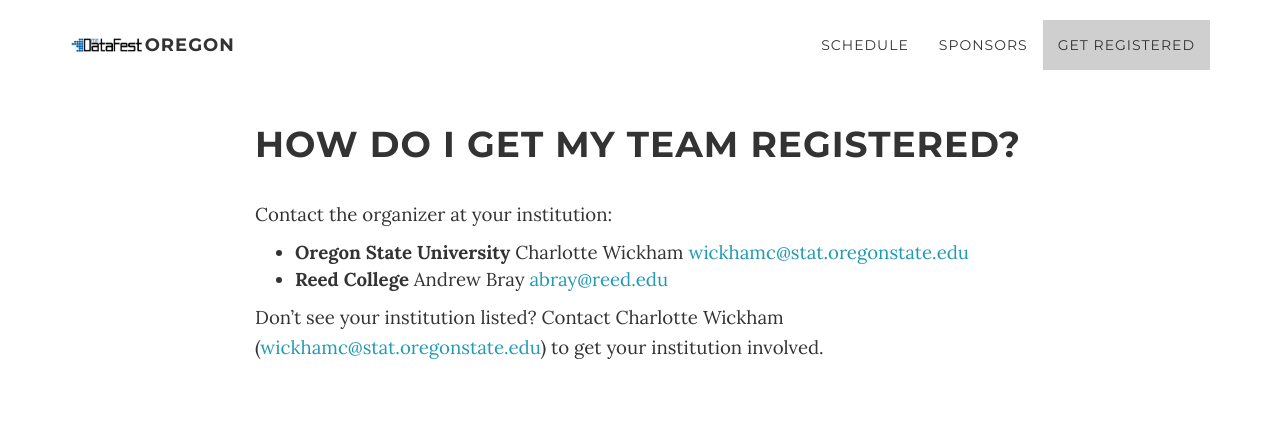
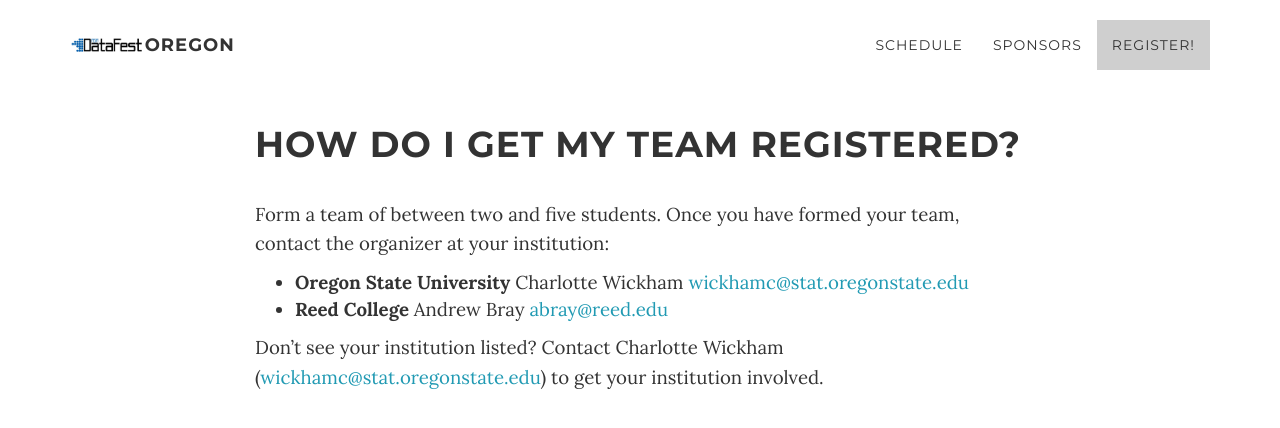
Before and after one commit to cwickham/DataFestOregon, a Jekyll site: the page built from students.md, in a window 1280 px wide. Shown: the top 428 px of the page. Built offline with Jekyll 4.4.1, drawn with Linux system fonts in a browser that asks for light colours.

Commit message:
Update text

```diff
--- a/students.md
+++ b/students.md
@@ -1,13 +1,13 @@
 ---
 layout: one-col
 title: "Information for Students"
-shorttitle: "Get Registered"
+shorttitle: "Register!"
 group: "navigation"
 ---
 
 # How do I get my team registered?
 
-Contact the organizer at your institution:
+Form a team of between two and five students.  Once you have formed your team, contact the organizer at your institution:
 
   * **Oregon State University** Charlotte Wickham [wickhamc@stat.oregonstate.edu](mailto:wickhamc@stat.oregonstate.edu)
   * **Reed College** Andrew Bray [abray@reed.edu](mailto:abray@reed.edu)
```
Also changed, not shown: index.md (+2 -2 lines).
